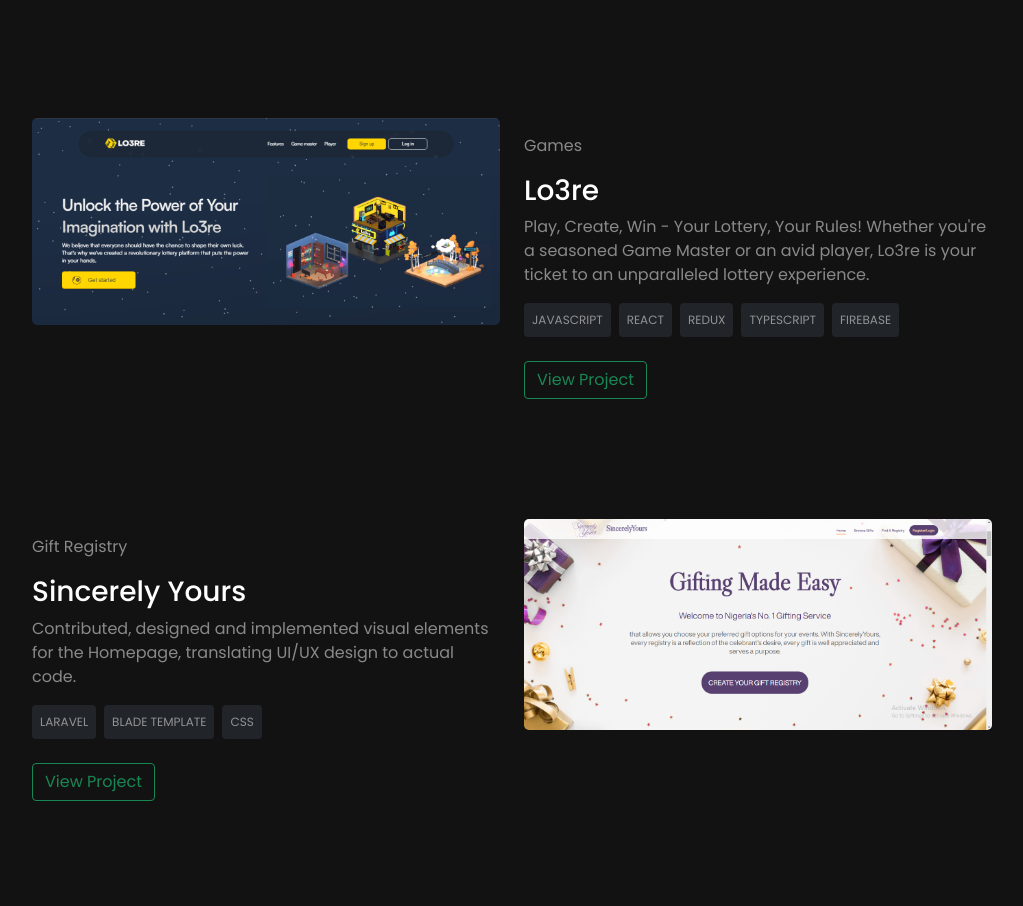
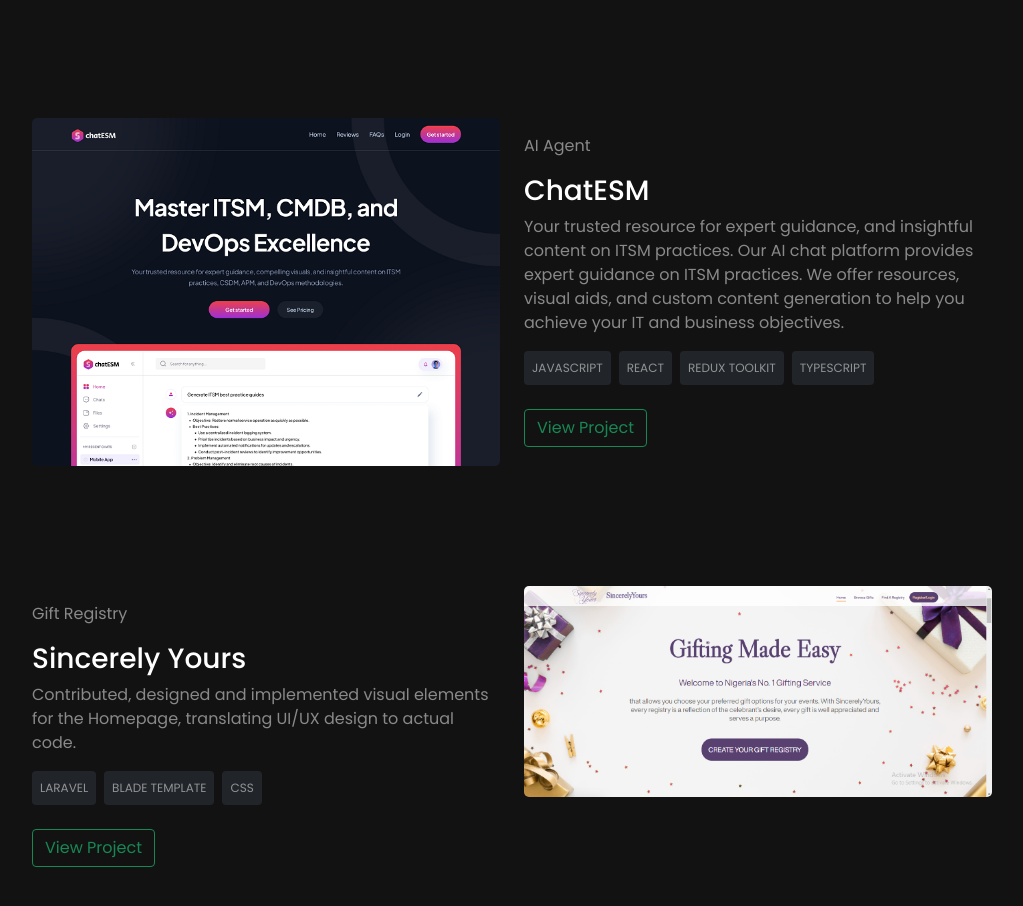
Before and after one commit to muritz11/muritz11.github.io, a React (Vite) app: page / in a window 1280 px wide. Shown: the part 2984-3890 px from the top of the page, without its empty margins (128-1151 px from the left). Built offline with nearby package versions, Linux system fonts and the light colour scheme.

Commit message:
fix: project update

```diff
--- a/index.html
+++ b/index.html
@@ -6,7 +6,7 @@
     <meta property="og:image" content="/src/assets/images/118-macbook.png"/>
     <link rel="image_src" href="/src/assets/images/118-macbook.png" />
     <meta name="viewport" content="width=device-width, initial-scale=1.0" />
-    <meta name="description" content="Maurice is a passionate Frontend developer who is committed to creating user-centric digital products">
+    <meta name="description" content="Maurice is a seasoned Frontend developer who is committed to creating user-centric digital products">
     <title>Maurice - Frontend developer</title>
   </head>
   <body>
--- a/src/data.js
+++ b/src/data.js
@@ -3,6 +3,7 @@
 import Flow from './assets/images/flow.jpg'
 import GCW from './assets/images/gcw.jpg'
 import Canbel from './assets/images/canbel_logo.jpg'
+import ChatEsm from './assets/images/chat-esm.png'
 import Flash from './assets/images/screencapture-flashdashboard-netlify-app-dashboard-2022-06-14-20_01_17.png'
 
 export const Projects = [
@@ -15,12 +16,12 @@
     link: 'https://gcwstores.shop/',
   },
   {
-    name: 'Lo3re',
-    category: 'Games',
-    desc: "Play, Create, Win - Your Lottery, Your Rules! Whether you're a seasoned Game Master or an avid player, Lo3re is your ticket to an unparalleled lottery experience.",
-    tools: ['javascript', 'react', 'redux', 'typescript', 'firebase'],
-    coverImg: Lo3re,
-    link: 'https://www.lo3re.com/',
+    name: 'ChatESM',
+    category: 'AI Agent',
+    desc: 'Your trusted resource for expert guidance, and insightful content on ITSM practices. Our AI chat platform provides expert guidance on ITSM practices. We offer resources, visual aids, and custom content generation to help you achieve your IT and business objectives.',
+    tools: ['javascript', 'react', 'redux toolkit', 'typescript'],
+    coverImg: ChatEsm,
+    link: 'https://chat-esm.vercel.app/',
   },
   {
     name: 'Sincerely Yours',
```
Also changed, not shown: src/assets/images/chat-esm.png (added), 1 other file (tests, documents, lock files or other folders).
